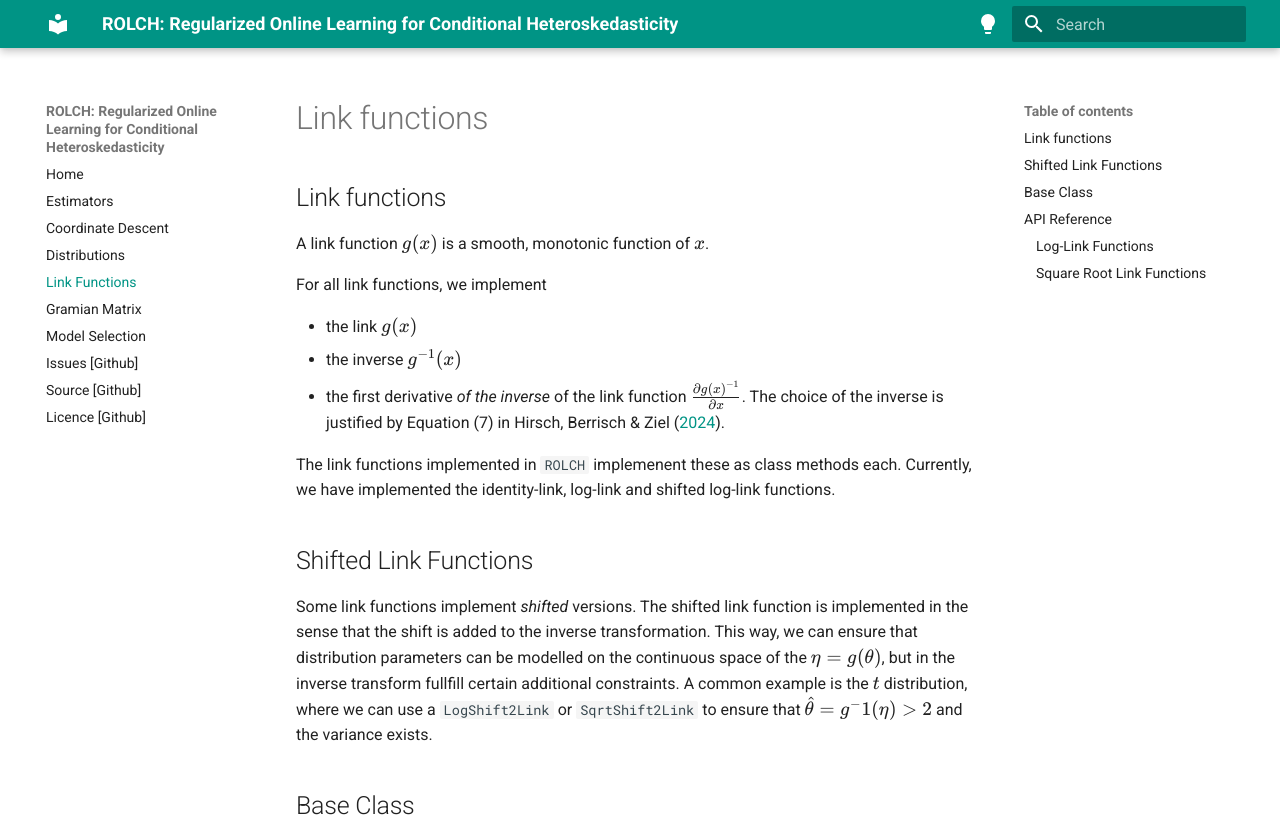
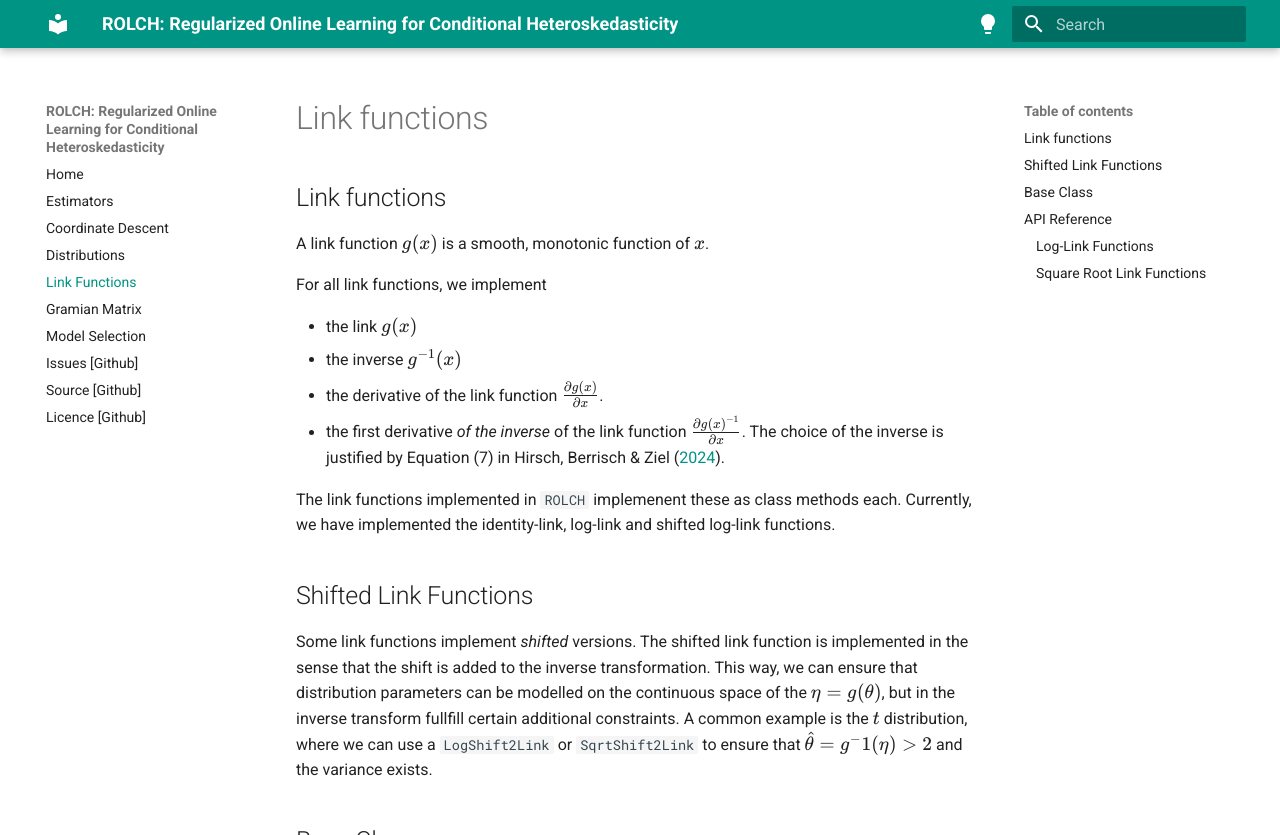
Before and after one commit to simon-hirsch/rolch, an MkDocs documentation site: the page built from docs/links.md, in a window 1280 px wide and 900 px high, cut to the strip 0-835 px from the top of the window. Built offline with MkDocs 1.6.1 and Material for MkDocs 9.7.7, drawn with Linux system fonts in a browser that asks for light colours.

Commit message:
Update docs

```diff
--- a/docs/links.md
+++ b/docs/links.md
@@ -8,6 +8,7 @@ For all link functions, we implement
 
 - the link \(g(x)\)
 - the inverse \(g^{-1}(x)\)
+- the derivative of the link function $\frac{\partial g(x)}{\partial x}$.
 - the first derivative _of the inverse_ of the link function \(\frac{\partial g(x)^{-1}}{\partial x}\). The choice of the inverse is justified by Equation (7) in Hirsch, Berrisch & Ziel ([2024](https://github.com/simon-hirsch/rolch/blob/main/paper.pdf)).
 
 The link functions implemented in `ROLCH` implemenent these as class methods each. Currently, we have implemented the identity-link, log-link and  shifted log-link functions.
```
